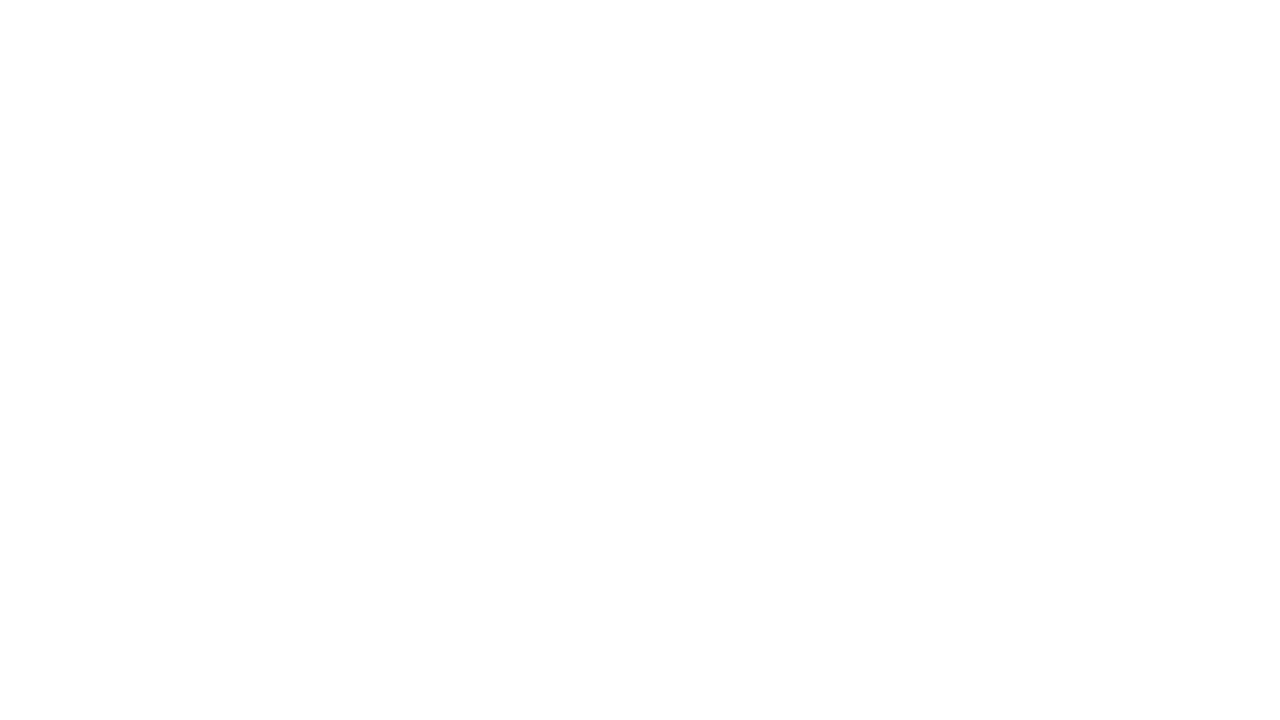
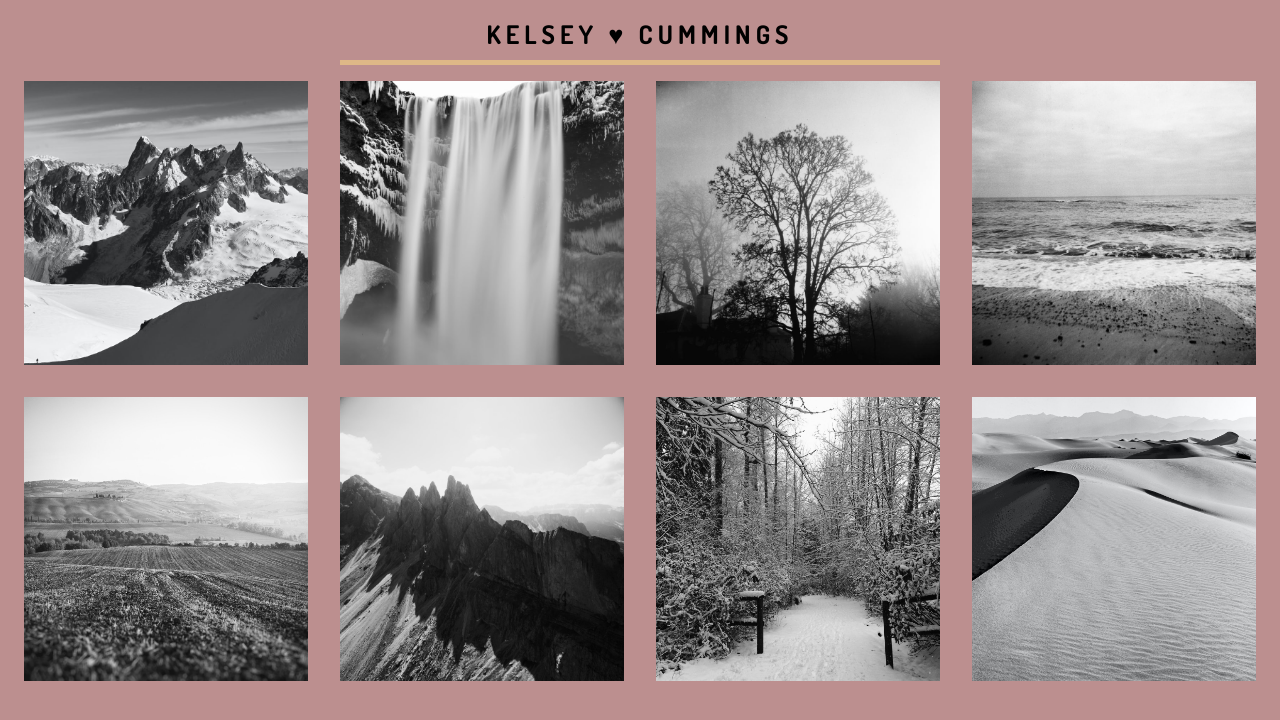
Before and after one commit to Kelseyc923/Photo-Site-Project, a plain HTML site: page index.html in a window 1280 px wide. Drawn offline with Linux system fonts and the light colour scheme.

Commit message:
Photosite

```diff
--- a/index.html
+++ b/index.html
@@ -8,6 +8,15 @@
     <title>Photo Site</title>
 </head>
 <body>
-
+    <!-- Symbols can be used in HTML -->
+   <p>Kelsey &hearts; Cummings</p>
+   <img src="Images 2/caradhras.jpeg" alt="Snow covered mountains">
+   <img src="Images 2/waterfall.jpeg" alt="Waterfall">
+   <img src="images 2/tree.jpeg" alt="Tree">
+   <img src="images 2/ocean.jpeg" alt="Low tide at the beach">
+   <img src="images 2/field.jpeg" alt="Rolling hills in the countryside">
+   <img src="images 2/nonSnowyMountains.jpeg" alt="Mountain ridge">
+   <img src="images 2/snowyForest.jpeg" alt="Snow covered forest">
+   <img src="images 2/tatooine.jpeg" alt="Desert hills">
 </body>
 </html>
--- a/style.css
+++ b/style.css
@@ -0,0 +1,38 @@
+@import url('https://fonts.googleapis.com/css2?family=Dosis:wght@400;700&display=swap');
+
+body {
+    background-color: rosybrown;
+}
+
+p {
+    font-family: 'Dosis', sans-serif;
+    font-weight: bold;
+    /* font-weight: 700; has to be included in font link to use number 700 */
+    text-transform: uppercase;
+    letter-spacing: 5px;
+    /* VW sets the font/text size based on the width of the viewport (AKA Browser */
+    font-size: 2vw;
+    /* font-size: 25px; */
+    text-align: center;
+    border-bottom: 5px solid burlywood;
+    padding: 10px 0;
+    padding-bottom: 10px;
+    /* 22.5 * 2 = 45 */
+    /* 1.25 * 2 = 2.5 */
+    /* 45 + 2.5 = 47.5 */
+    width: 47.5%;
+    /* "margin:auto" centers the paragraph element horizontally inside of the body element */
+    margin: auto;
+
+}
+
+img {
+    /* 22.5 * 4 = 90 */
+    width: 22.5%;
+    /* 1.25 * 2 * 4 = 10 */
+    margin: 1.25%;
+    /* 90 + 10 = 100 */
+
+    /* The float CSS property places an element on the left or right side of its container/parent, allowing text and inline elements to wrap around it. The element is removed from the normal document flow. Also, removes the "mystery space" between image elements (NOTE: This "mystery space" is the actual space between imgs in HTML */
+    float: left;
+}
```
Also changed, not shown: 1 other file.
